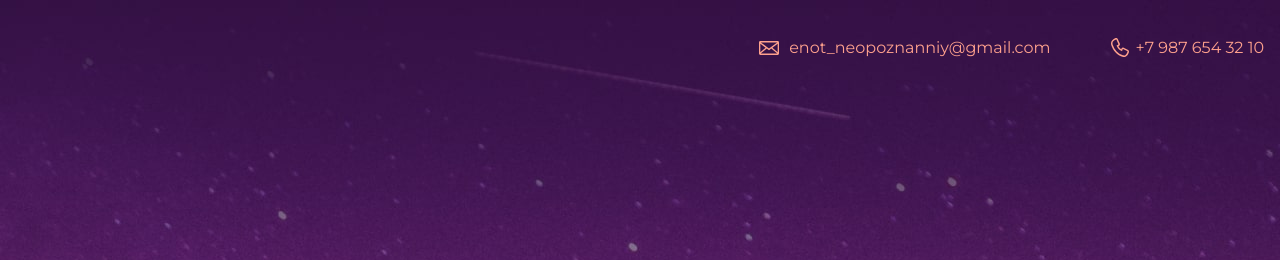
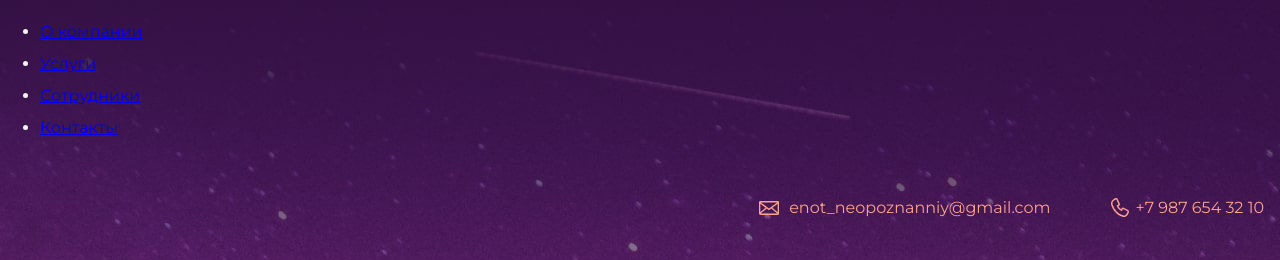
Before and after one commit to fogotting/my-syte, a plain HTML site: page index.html in a window 1280 px wide. Shown: the top 260 px of the page. Drawn offline with Linux system fonts and the light colour scheme.

Commit message:
добавила меню

```diff
--- a/index.html
+++ b/index.html
@@ -8,6 +8,12 @@
   </head>
 
   <body>
+	  <ul class="main-menu">
+      <li><a href="#company">О компании</a></li>
+      <li><a href="#services">Услуги</a></li>
+      <li><a href="#team">Сотрудники</a></li>
+      <li><a href="#contacts">Контакты</a></li>
+    </ul>
     <header class="page-header">
       <div class="container">
 	  <a class="header-email" href="mailto:enot_neopoznanniy@gmail.com">enot_neopoznanniy@gmail.com</a>
```
